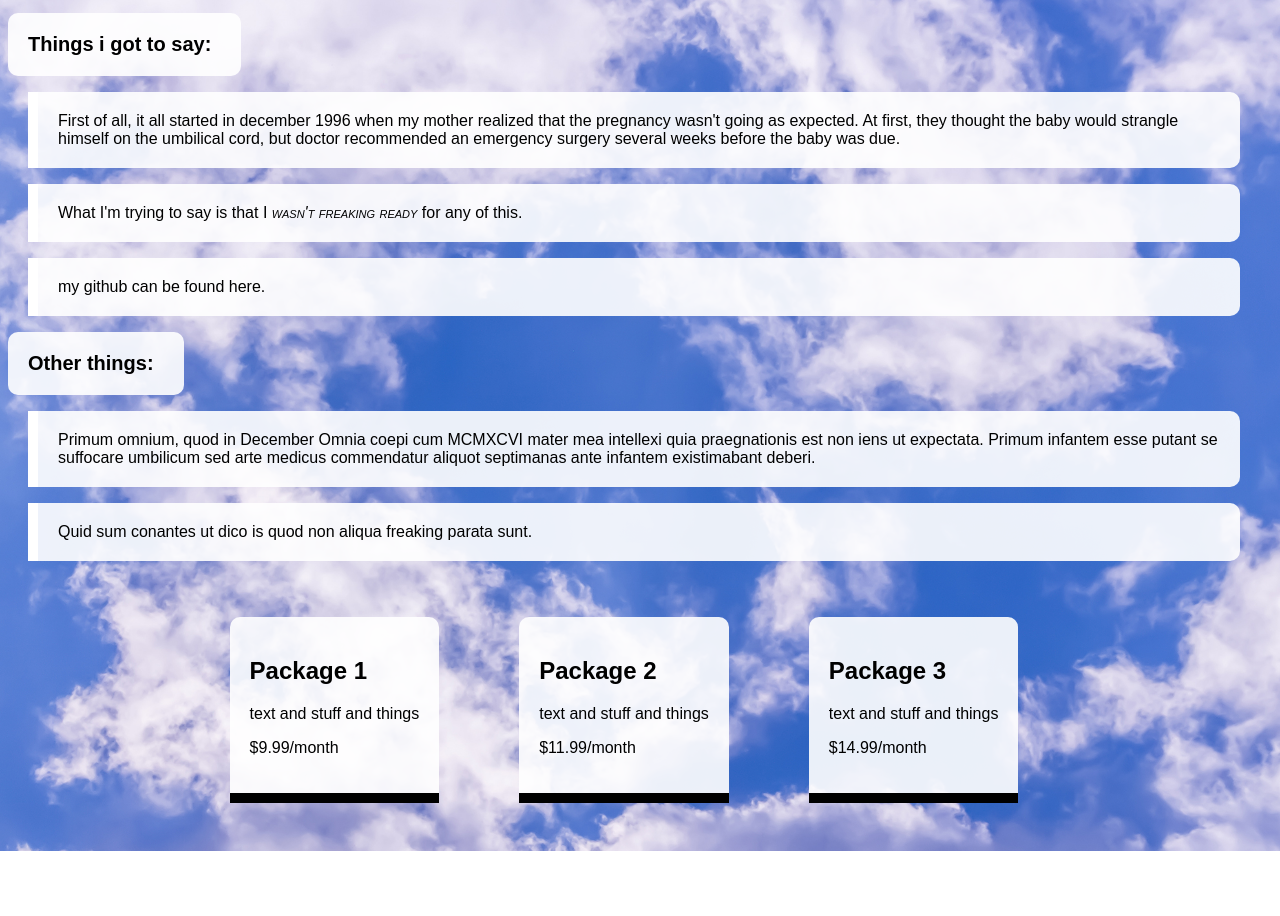
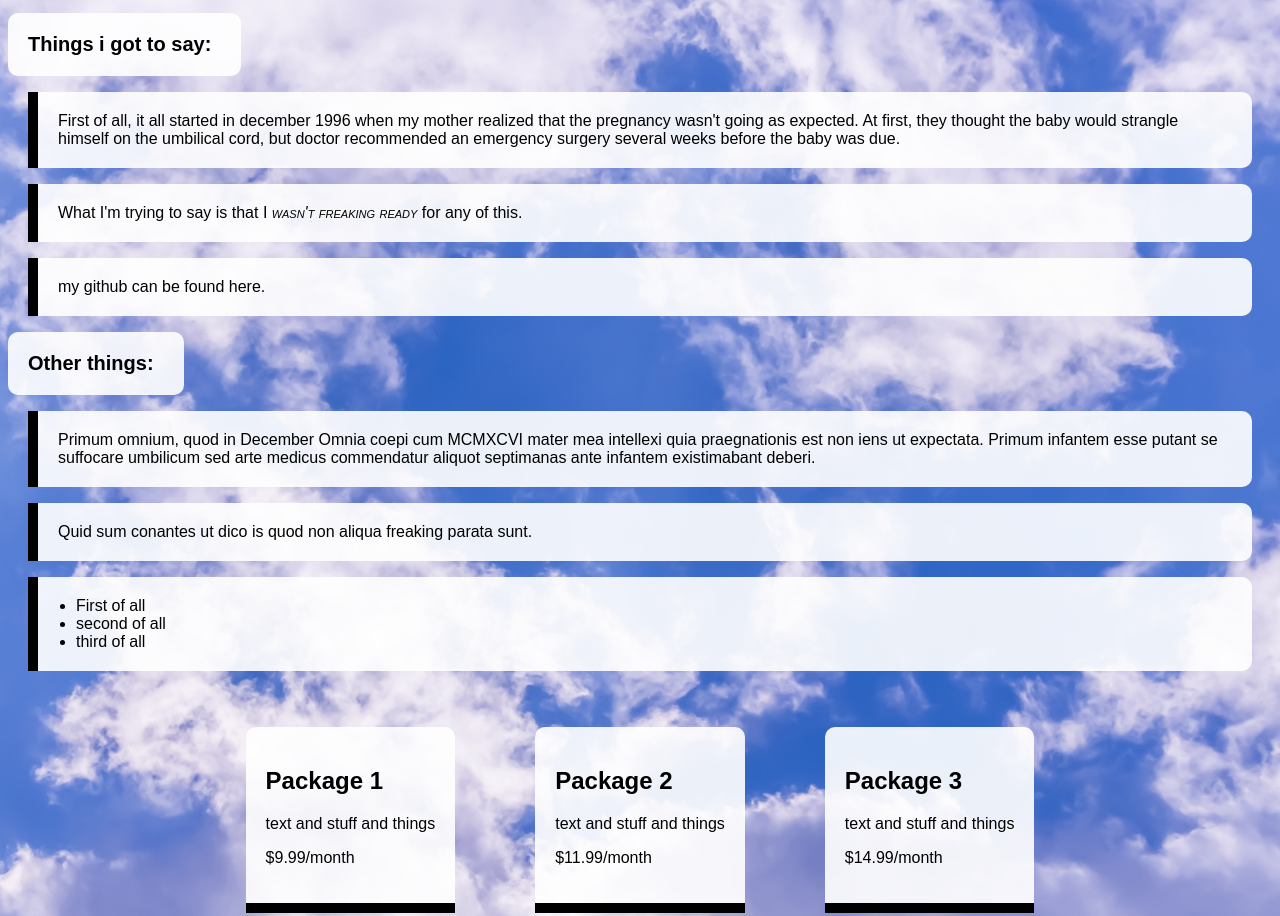
Before and after one commit to dallinmoak/prework, a plain HTML site: page next.html in a window 1280 px wide. Shown: the top 916 px of the page. Before the commit the page ends 851 px from the top, so only its background shows below. Drawn offline with Linux system fonts and the light colour scheme; a web font is replaced by a local one.

```diff
--- a/css/styles.css
+++ b/css/styles1.css
@@ -6,10 +6,11 @@
     -moz-background-size: cover;
     background-size: cover;
     font-family: 'Droid Sans', sans-serif;
-    margin-right: 40px;
+    /*margin-right: 40px;*/
 }
 
 .first-div {
+
 }
 
 .header {
@@ -23,7 +24,7 @@
 }
 
 .first-par {
-    border-left: 10px solid #ffffff;
+    border-left: 10px solid #000;
     background-color: rgba(255, 255, 255,0.9);
     padding: 20px;
     -webkit-border-top-right-radius: 10px;
@@ -33,9 +34,12 @@
     border-top-right-radius: 10px;
     border-bottom-right-radius: 10px;
     margin-left: 20px;
+    margin-right: 20px;
 }
 
-.second-par {
+.bullets{
+    padding-left: 38px;
+    list-style: outside;
 }
 
 .hilight {
--- a/next.html
+++ b/next.html
@@ -4,7 +4,7 @@
 		<meta charset="utf-8">
 		<title>the page I made</title>
 		<link rel="icon" href="images/face.png" type="image/png" sizes="16x16">
-		<link href='css/styles.css' rel='stylesheet'>
+		<link href='css/styles1.css' rel='stylesheet'>
 		<link href="https://fonts.googleapis.com/css?family=Droid+Sans:400,700" rel="stylesheet">
 
 	</head>
@@ -36,6 +36,11 @@
 			<p class='first-par'>
 				Quid sum conantes ut dico is quod non aliqua freaking parata sunt.
 			</p>
+			<ul class='first-par bullets'>
+				<li>First of all</li>
+				<li>second of all</li>
+				<li>third of all</li>
+			</ul>
 		</div>
 		<div id='table'>
 			<div class='package'>
```
Also changed, not shown: table.html (added, +11 -0 lines), css/table.css (added), images/clouds.1.jpg (added), 1 other file.
